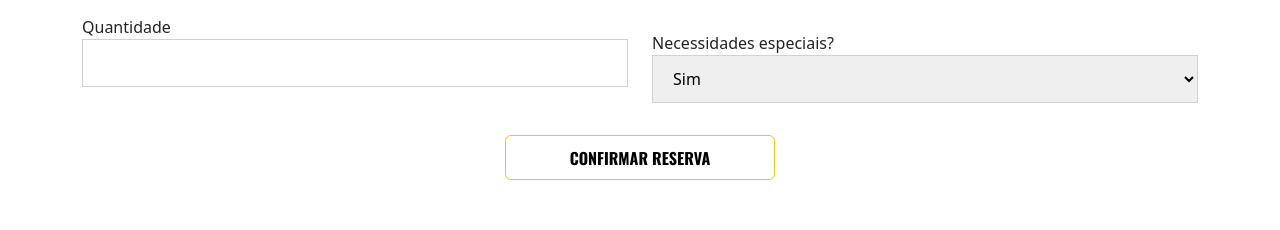
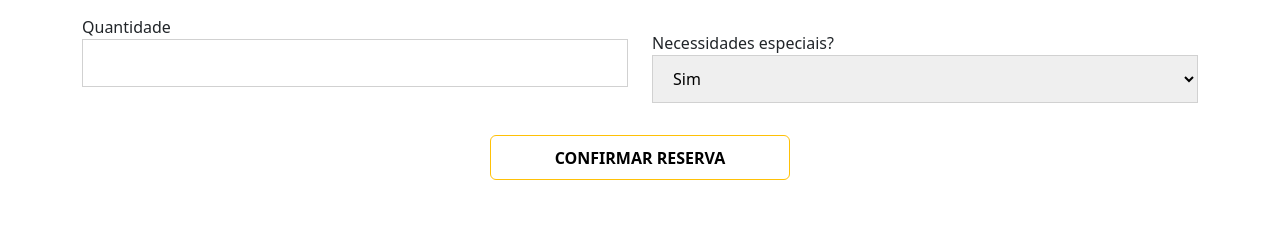
Before and after one commit to tsgomes9/Burguer-Show, a React (Create React App) app: page / in a window 1280 px wide. Shown: the part 2604-2834 px from the top of the page. Built offline with nearby package versions, Linux system fonts and the light colour scheme.

Commit message:
Ajuste de fontes na sessão de reservas

```diff
--- a/src/components/SessionReservation/style/SessionReservation.css
+++ b/src/components/SessionReservation/style/SessionReservation.css
@@ -14,7 +14,6 @@ select {
 }
 
 .session-reservation-button {
-  font-family: "Oswald", sans-serif;
   font-size: 1rem;
   font-weight: bolder;
   color: black;
--- a/src/components/SessionReservation/style/SessionReservation.scss
+++ b/src/components/SessionReservation/style/SessionReservation.scss
@@ -19,7 +19,6 @@ select {
 }
 
 .session-reservation-button {
-  font-family: 'Oswald', sans-serif;
   font-size: 1rem;
   font-weight: bolder;
   color: black;
```
Also changed, not shown: 1 other file (tests, documents, lock files or other folders).
